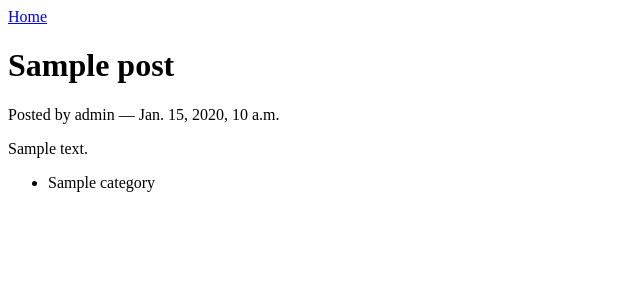
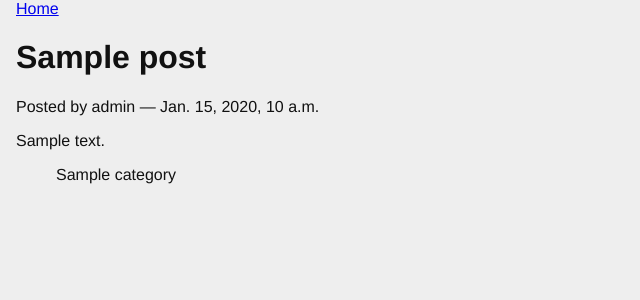
Before and after one commit to marlondocouto36/django-blog, a Django app: page /posts/1/ in a window 1280 px wide. Shown: the top 300 px of the page, without its empty margins (0-640 px from the left). Run offline with Django 3.2, Linux system fonts and the light colour scheme; data comes from the database, SQL or seed files in the repository; tables that the repository leaves empty hold one stand-in row (values such as "Sample post").

Commit message:
"Added static files and removed an error in base.html file"

```diff
--- /dev/null
+++ b/blogging/static/django_blog.css
@@ -0,0 +1,74 @@
+body {
+    background-color: #eee;
+    color: #111;
+    font-family: "HelveticaNeue-Light", "Helvetica Neue Light", "Helvetica Neue", Helvetica, Arial, "Lucida Grande", sans-serif;
+    margin:0;
+    padding:0;
+}
+#container {
+    margin:0;
+    padding:0;
+    margin-top: 0px;
+}
+#header {
+    background-color: #333;
+    border-botton: 1px solid #111;
+    margin:0;
+    padding:0;
+}
+#control-bar {
+    margin: 0em 0em 1em;
+    list-style: none;
+    list-style-type: none;
+    text-align: right;
+    color: #eee;
+    font-size: 80%;
+    padding-bottom: 0.4em;
+}
+#control-bar li {
+    display: inline-block;
+}
+#control-bar li a {
+    color: #eee;
+    padding: 0.5em;
+    text-decoration: none;
+}
+#control-bar li a:hover {
+    color: #cce;
+}
+#content {
+    margin: 0em 1em 1em;
+}
+
+ul#entries {
+    list-style: none;
+    list-style-type: none;
+}
+div.entry {
+    margin-right: 2em;
+    margin-top: 1em;
+    border-top: 1px solid #cecece;
+}
+ul#entries li:first-child div.entry {
+    border-top: none;
+    margin-top: 0em;
+}
+div.entry-body {
+    margin-left: 2em;
+}
+.notification {
+    float: right;
+    text-align: center;
+    width: 25%;
+    padding: 1em;
+}
+.info {
+    background-color: #aae;
+}
+ul.categories {
+    list-style: none;
+    list-style-type: none;
+}
+ul.categories li {
+    display: inline;
+}
--- a/blogging/templates/blogging/list.html
+++ b/blogging/templates/blogging/list.html
@@ -1,4 +1,4 @@
-{% url '<view_name>' arg1 arg2 %}
+{#{% url '<view_name>' arg1 arg2 %}#}
 {% extends "base.html" %}{% block content %}
   <h1>Recent Posts</h1>
   {% comment %} here is where the query happens {% endcomment %}
--- a/mysite/templates/base.html
+++ b/mysite/templates/base.html
@@ -1,7 +1,9 @@
+{% load static %}
 <!DOCTYPE html>
 <html>
   <head>
     <title>My Django Blog</title>
+      <link type="text/css" rel="stylesheet" href="{% static 'django_blog.css' %}">
   </head>
   <body>
     <div id="container">
```
